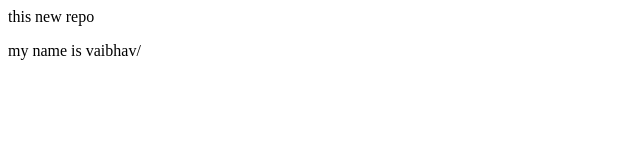
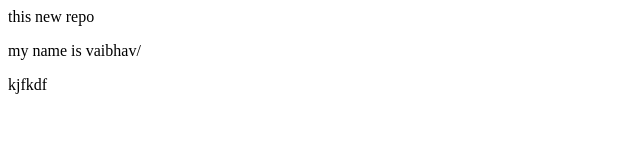
Before and after one commit to vaibhavkumar021/localrepo, a plain HTML site: page index.html in a window 1280 px wide. Shown: the full height of the page, 0-640 px from the left. Drawn offline with Linux system fonts and the light colour scheme.

Commit message:
Update index.html

```diff
--- a/index.html
+++ b/index.html
@@ -1,2 +1,3 @@
 <p>this  new repo</p>
 <p>my name is  vaibhav/<P>
+<p>kjfkdf</p>
```
